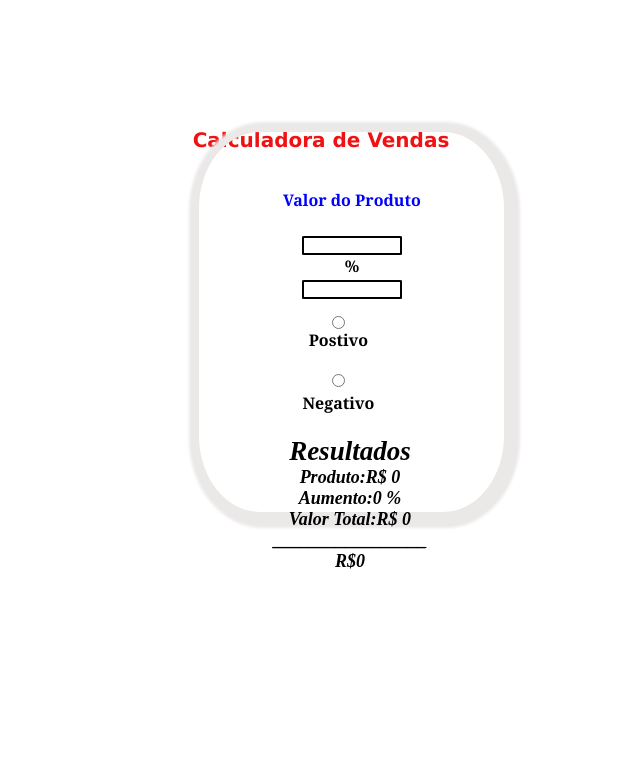
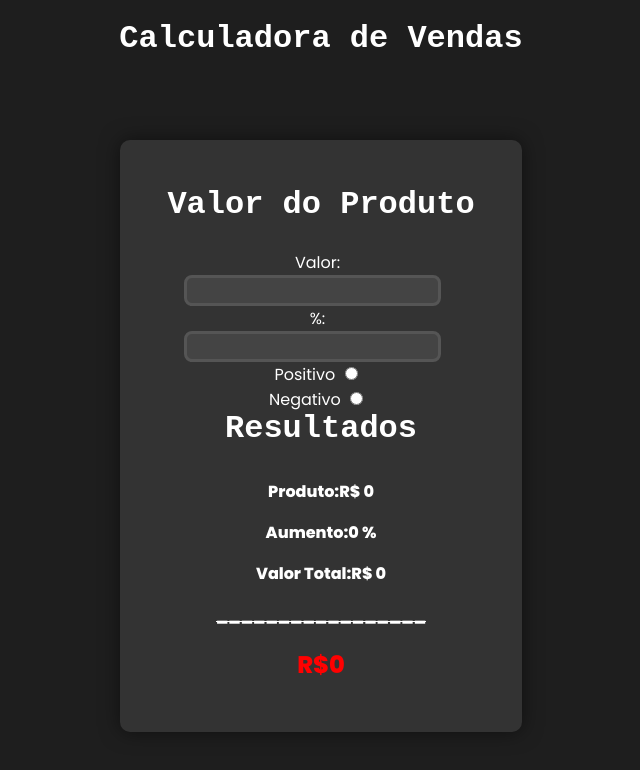
Before and after one commit to DevCarlosAlbertoSouza/CalculadoraDePorcentagem, a plain HTML site: page index.html in a window 1280 px wide. Shown: the whole page, without its empty margins (319-959 px from the left). Drawn offline with nearby package versions, Linux system fonts and the light colour scheme; files that its build step writes are made by us from their sources.

Commit message:
Add files via upload

```diff
--- /dev/null
+++ b/css/style.css
@@ -0,0 +1,84 @@
+body {
+    font-family: 'Poppins', sans-serif;
+    background-color: #1e1e1e; /* Cor de fundo mais escura para um tema agressivo */
+    color: #fff; /* Cor do texto */
+    margin: 0;
+    padding: 0;
+}
+
+h1,h2,h3 {
+    font-size: 32px;
+    line-height: normal;
+    font-family:'Courier New', Courier, monospace;
+    text-align: center;
+    margin-top: 20px;
+    color: #fff;
+}
+
+.base_completa {
+    display: flex;
+    justify-content: center;
+    align-items: center;
+    text-align: center;
+}
+
+.conteiner {
+    width: 350px;
+    height: auto;
+    background-color: #333; /* Cor de fundo do conteiner */
+    padding: 26px;
+    border-radius: 10px; /* Borda mais arredondada */
+    box-shadow: 0 0 20px rgba(0, 0, 0, 0.5); /* Sombra mais pronunciada */
+
+}
+
+.inputValidacao {
+    width: 98%;
+    height: 140px;
+    display: flex;
+    flex-direction: column;
+    align-items: center;
+}
+
+.input-numeros {
+    width: 70% !important;
+    width: 100px;
+    padding: 5px;
+    margin-right: 10px;
+    border: 3px solid #555; /* Borda mais destacada */
+    border-radius: 8px;
+    background-color: #444; /* Cor de fundo do input */
+    color: #fff; /* Cor do texto do input */
+}
+
+.btn {
+    cursor: pointer;
+    background-color: #ff6600; /* Cor de fundo do botão
+    color: #fff;  Cor do texto do botão
+    border: 2px solid #ff6600; /* Borda destacada
+    padding: 10px;
+    border-radius: 8px;
+}
+
+.btn:hover {
+    background-color: #ff8533; /* Cor de fundo do botão ao passar o mouse */
+}
+
+.result-span-div {
+    color: white;
+    margin-top: 20px;
+    text-align: center;
+}
+
+#valores_final {
+    font-size: 24px;
+    font-weight: bold;
+    margin-top: 20px;
+    color: white;
+    /* Cor do texto final */
+}
+
+/* Adicione mais estilos conforme necessário para se parecer com uma calculadora */
+.preco-Final{
+    color: rgb(255, 1, 1);
+}
--- a/index.html
+++ b/index.html
@@ -1,53 +1,57 @@
 <!DOCTYPE html>
-                <html>
+<html lang="en">
+
 <head>
-                <meta charset='utf-8'>
-                <meta http-equiv='X-UA-Compatible' content='IE=edge'>
+    <meta charset="UTF-8">
+    <meta http-equiv="X-UA-Compatible" content="IE=edge">
+    <meta name="viewport" content="width=device-width, initial-scale=1">
     <title>Calculadora de Vendas</title>
-                <meta name='viewport' content='width=device-width, initial-scale=1'>
-                <link rel='stylesheet' type='text/css' media='screen' href='main.css'>
-                <link rel="stylesheet" href="https://cdnjs.cloudflare.com/ajax/libs/font-awesome/6.4.2/css/all.min.css" >
+    <link rel="stylesheet" type="text/css" media="screen" href="/calculadora/css/style.css">
+    <link rel="stylesheet" href="https://cdnjs.cloudflare.com/ajax/libs/font-awesome/6.4.2/css/all.min.css">
+    <link rel="stylesheet" href="https://cdnjs.cloudflare.com/ajax/libs/animate.css/4.1.1/animate.min.css">
+    <link rel="stylesheet" href="https://fonts.googleapis.com/css2?family=Poppins:wght@400;800&display=swap">
 </head>
+
 <body>
-                <body background ="/testeMeus//calculadoraDePorcentagem/porcetagem.jpg" class="img"></body>
 
+    <!-- TITULO -->
     <h1>Calculadora de Vendas<br><br></h1><br>
-                <div class="base_completa">
+    <main class="base_completa" id="calculadoraContainer">
         <div class="conteiner">
-                <div id="aumento_label"><br><br>
 
+            <h2>Valor do Produto</h2>
 
-                <strong class="valorDoProduto">Valor do Produto<br><br>
-                </strong>
-                </strong><input type="number" id="valorProdutos"><br>
-                <strong>%</strong><br><input type="number" id="porcentagem_positiva">
+            <div class="inputValidacao">
+                <label for="valorProdutos">Valor:</label>
+                <input type="number" class="input-numeros" id="valorProdutos">
 
-                <!-- div para validar -->
-                <div class="radio_input">
-                <div id="validar">
-                <input type="radio" name="porcetagem" id="positivo"> <label class="teste" for="positivo"><strong>Postivo</strong></label>
+                <label for="porcentagemProdutos">%:</label>
+                <input type="number" class="input-numeros" id="porcentagemProdutos">
 
+                <div id="validacaoMax">
+                    <label for="positivo" class="teste">Positivo</label>
+                    <input type="radio" class="btn" name="bttn" id="positivo">
                 </div>
-                <div id="valide">
-                <input type="radio" name="porcetagem" id="negativo"><br>
-                <label class="teste" for="negativo"><strong>Negativo</strong></label>
+                <div id="validacaoMin">
+                    <label for="negativo" class="teste">Negativo</label>
+                    <input type="radio" class="btn" name="bttn" id="negativo">
+                </div>
             </div>
 
+            <div class="result-span-div" id="resultadosSpan">
+                <h3>Resultados</h3>
+                <strong>
+                    <p><strong>Produto:</strong><span id="produtos">R$ 0</span></p>
+                    <p><strong>Aumento:</strong><span id="porcentagem">0 </span>%</p>
+                    <p><strong >Valor Total:</strong>R$<span id="precoFinal"> 0</span></p>
+
+                    <U>_________________</U>
+                    <p  id="valores_final"><span class="preco-Final" id="texto_final">R$0</span></p>
+                </strong>
             </div>
         </div>
-                <div id="resultadosSpan">
-                <h2>Resultados </h2>
-                <strong><p><strong>Produto:</strong><span id="produtos">R$ 0</span></p>
-                <p><strong>Aumento:</strong><span id="porcentagem">0 </span>%</p>
-                <p><strong>Valor Total:</strong>R$<span id="precoFinal"> 0</span></p>
+    </main>
+    <script src='/calculadora/js/main2.js'></script>
+</body>
 
-                <U>_________________</U>
-                <p id="valores_final"><span id="texto_final">R$0</span></p>
-                </strong>
-                </div>
-                <!-- JavaScript -->
-                </div>
-                </div>
-                <script src='main.js'></script>
-                </body>
 </html>
```
Also changed, not shown: js/main2.js (added, +57 -0 lines). Lines whose indentation alone changed are shown as unchanged.
